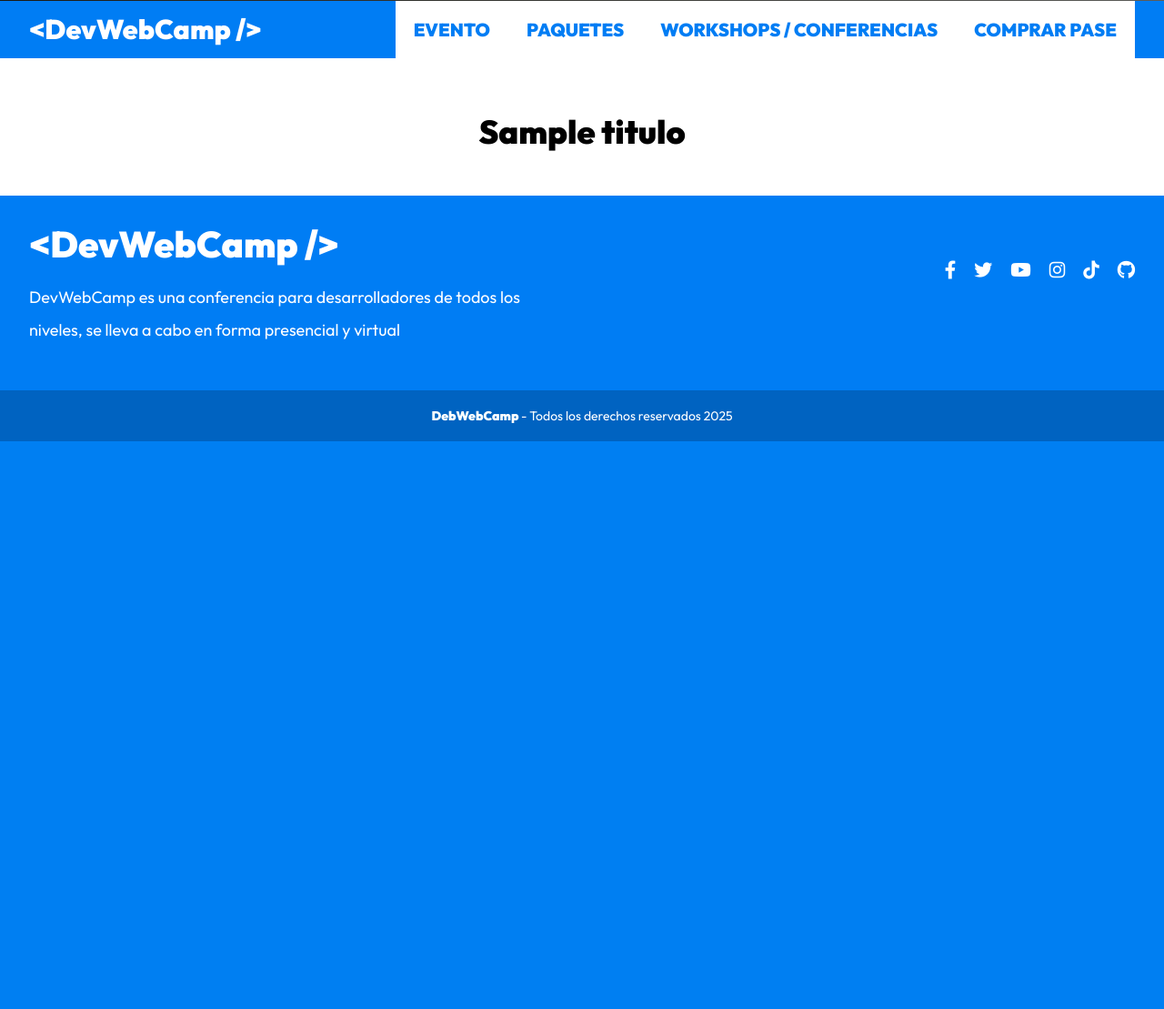
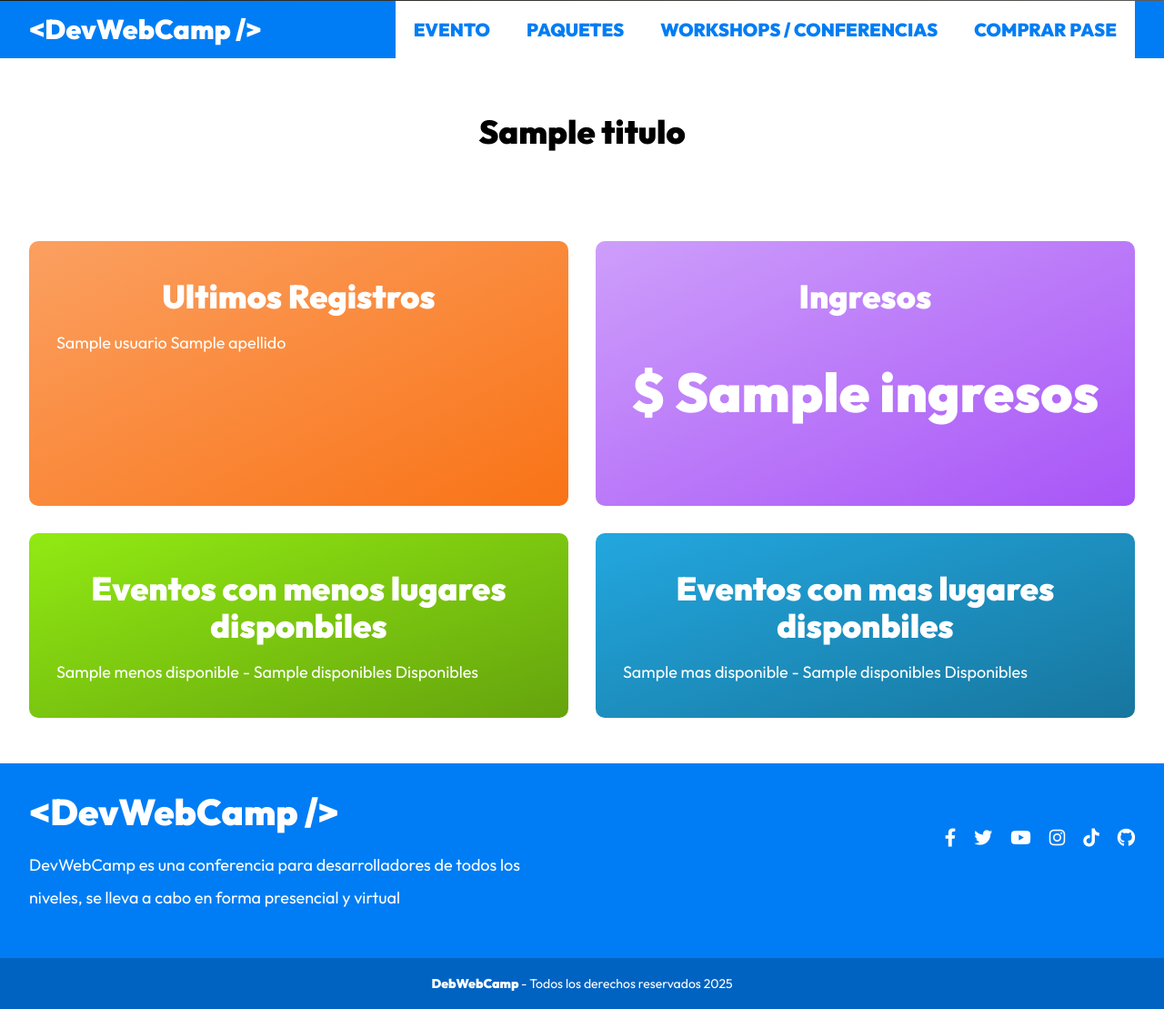
Before and after one commit to fipestar/DevWebCamp, a PHP site: the page made by views/admin/dashboard/index.php in a window 1280 px wide. Shown: the part 599-1708 px from the top of the page at 91% size. Before the commit the page ends 1084 px from the top, so only its background shows below. Run offline with PHP 8.4, Linux system fonts and the light colour scheme; the template is opened without the code that fills it: most values are stand-ins (such as "Sample title", 1, 10 or a date in 2020); some libraries are stand-ins or nearby versions; grey boxes are pictures that could not be loaded.

Commit message:
Finalizacion

```diff
--- a/controllers/PonentesController.php
+++ b/controllers/PonentesController.php
@@ -28,9 +28,6 @@ class PonentesController {
         }
 
         $ponente = Ponente::paginar($registros_por_pagina, $paginacion->offset() );
-        if(!is_admin()) {
-            header('Location: /login');
-        }
 
         $router->render('admin/ponentes/index', [
             'titulo' => 'Ponentes /  Conferencistas',
--- a/public/index.php
+++ b/public/index.php
@@ -5,6 +5,7 @@ require_once __DIR__ . '/../includes/app.php';
 use MVC\Router;
 use Controllers\APIEventos;
 use Controllers\APIPonentes;
+use Controllers\APIRegalos;
 use Controllers\AuthController;
 use Controllers\EventosController;
 use Controllers\PaginasController;
@@ -57,6 +58,7 @@ $router->post('/admin/eventos/eliminar', [EventosController::class, 'eliminar'])
 $router->get('/api/eventos-horario', [APIEventos::class, 'index']);
 $router->get('/api/ponentes', [APIPonentes::class, 'index']);
 $router->get('/api/ponente', [APIPonentes::class, 'ponente']);
+$router->get('/api/regalos', [APIRegalos::class, 'index']);
 
 $router->get('/admin/registrados', [RegistradosController::class, 'index']);
 $router->get('/admin/regalos', [RegalosController::class, 'index']);
--- a/src/js/app.js
+++ b/src/js/app.js
@@ -4,3 +4,4 @@ import './tags.js';
 import './slider.js';
 import './mapa.js';
 import './registro.js';
+import './regalos.js';
--- /dev/null
+++ b/src/scss/admin/_bloques.scss
@@ -0,0 +1,49 @@
+@use 'base/variables' as v;
+@use 'base/mixins' as m;
+
+.bloques {
+    @include m.contenedor;
+    @include m.tablet {
+        margin-top: 10rem;
+    }
+
+    &__grid {
+        @include m.grid(1, 3rem);
+        @include m.desktop {
+            @include m.grid(2, 3rem);
+        }
+    }
+}
+
+.bloque {
+    padding: 3rem;
+    color: v.$blanco;
+    border-radius: 1rem;
+
+    &:nth-child(1) {
+        @include m.bg-gradient(#F97316);
+    }
+    &:nth-child(2) {
+        @include m.bg-gradient(#A855F7);
+    }
+    &:nth-child(3) {
+        @include m.bg-gradient(#65A30D);
+    }
+    &:nth-child(4) {
+        @include m.bg-gradient(#17769E);
+    }
+    &__heading {
+        margin: 1rem 0 2rem 0;
+        font-size: 3.6rem;
+    }
+    &__texto {
+        margin: 1rem 0;
+
+        &--cantidad {
+            margin-top: 5rem;
+            font-weight: v.$black;
+            font-size: 6rem;
+            text-align: center;
+        }
+    }
+}
--- a/src/scss/admin/_dashboard.scss
+++ b/src/scss/admin/_dashboard.scss
@@ -111,4 +111,8 @@
         @extend .dashboard__contenedor;
         @include m.contenedor-md;
     }
+
+    &__grafica {
+        @include m.contenedor-sm;
+    }
 }
--- a/src/scss/admin/_index.scss
+++ b/src/scss/admin/_index.scss
@@ -2,3 +2,4 @@
 @forward 'table';
 @forward 'paginacion';
 @forward 'ponentes';
+@forward 'bloques';
--- a/src/scss/base/_mixins.scss
+++ b/src/scss/base/_mixins.scss
@@ -186,3 +186,7 @@
         margin: 2rem 0;
     }
 }
+
+@mixin bg-gradient($bg-color) {
+    background-image: linear-gradient(to left top, $bg-color, lighten($bg-color, 15%));
+}
--- a/views/admin-layout.php
+++ b/views/admin-layout.php
@@ -25,7 +25,8 @@
                 ?>
             </main>
         </div>
-
+        <script src="https://cdnjs.cloudflare.com/ajax/libs/Chart.js/4.4.1/chart.min.js" integrity="sha512-L0Shl7nXXzIlBSUUPpxrokqq4ojqgZFQczTYlGjzONGTDAcLremjwaWv5A+EDLnxhQzY5xUZPWLOLqYRkY0Cbw==" crossorigin="anonymous" referrerpolicy="no-referrer"></script>
+<script src="https://cdn.jsdelivr.net/npm/chart.js"></script>
     <script src="/build/js/main.min.js" defer></script>
 </body>
 </html>
--- a/views/admin/dashboard/index.php
+++ b/views/admin/dashboard/index.php
@@ -1 +1,44 @@
 <h2 class="dashboard__heading"><?php echo $titulo; ?></h2>
+
+<main class="bloques">
+    <div class="bloques__grid">
+        <div class="bloque">
+            <h3 class="bloque__heading">Ultimos Registros</h3>
+
+            <?php foreach ($registros as $registro) { ?>
+                <div class="bloque__contenido">
+                    <p class="bloque__texto">
+                        <?php echo $registro->usuario->nombre . " " . $registro->usuario->apellido ?>
+                    </p>
+                </div>
+            <?php }?>
+        </div>
+
+        <div class="bloque">
+            <h3 class="bloque__heading">Ingresos</h3>
+            <p class="bloque__texto--cantidad">$ <?php echo $ingresos; ?></p>
+        </div>
+
+        <div class="bloque">
+            <h3 class="bloque__heading">Eventos con menos lugares disponbiles</h3>
+            <?php foreach($menos_disponibles as $evento) {?>
+                <div class="bloque__contenido">
+                    <p class="bloque__texto">
+                        <?php echo $evento->nombre . " - " . $evento->disponibles . ' Disponibles'; ?>
+                    </p>
+                </div>
+            <?php } ?>
+        </div>
+
+        <div class="bloque">
+            <h3 class="bloque__heading">Eventos con mas lugares disponbiles</h3>
+            <?php foreach($mas_disponibles as $evento) {?>
+                <div class="bloque__contenido">
+                    <p class="bloque__texto">
+                        <?php echo $evento->nombre . " - " . $evento->disponibles . ' Disponibles'; ?>
+                    </p>
+                </div>
+            <?php } ?>
+        </div>
+    </div>
+</main>
--- a/views/admin/regalos/index.php
+++ b/views/admin/regalos/index.php
@@ -1 +1,4 @@
 <h2 class="dashboard__heading"><?php echo $titulo; ?></h2>
+<div class="dashboard__grafica">
+<div><canvas id="regalos-grafica"></canvas></div>
+</div>
```
Also changed, not shown: controllers/APIRegalos.php (added, +19 -0 lines), controllers/DashboardController.php (+24 -2 lines), controllers/RegistradosController.php (+33 -2 lines), models/ActiveRecord.php (+25 -2 lines), src/js/regalos.js (added, +51 -0 lines), views/admin/registrados/index.php (+39 -0 lines), public/build/css/app.css, public/build/js/main.min.js, 2 other files.
